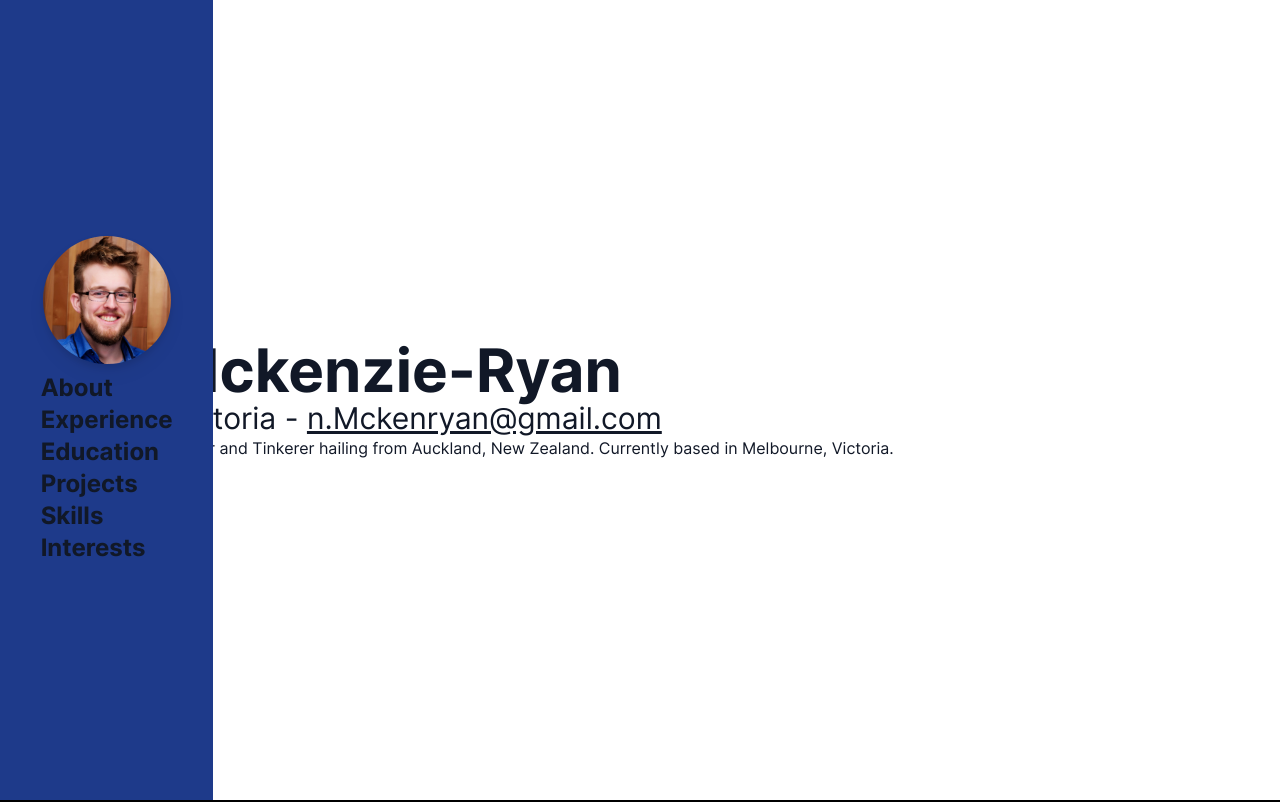
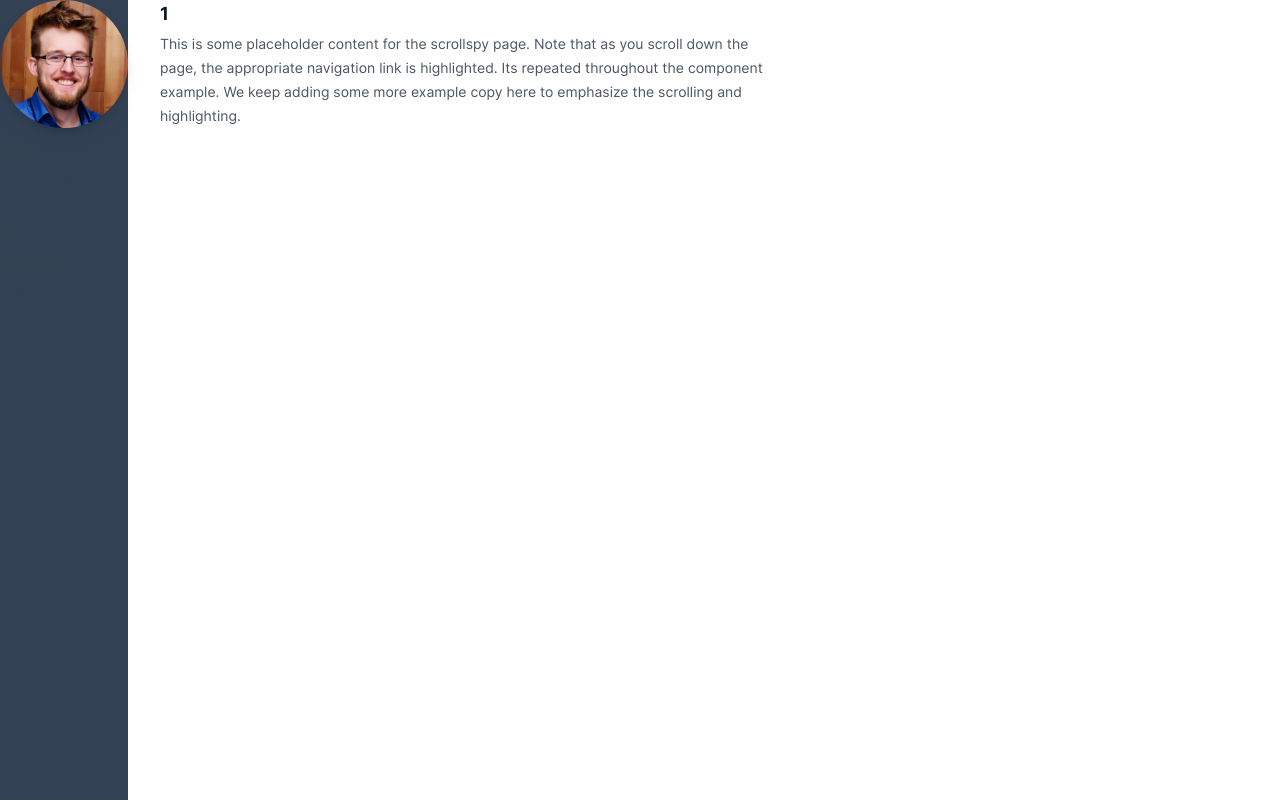
Before and after one commit to nMckenryan/nMckenryan_portfolio, a React (Vite) app: page / in a window 1280 px wide. Shown: the top 802 px of the page. Built offline with nearby package versions, Linux system fonts and the light colour scheme.

Commit message:
Got Scrollspy working

```diff
--- a/package.json
+++ b/package.json
@@ -24,6 +24,7 @@
 	},
 	"dependencies": {
 		"@makotot/ghostui": "^2.0.0",
+		"@preline/scrollspy": "^2.5.0",
 		"@tanstack/react-query": "5.29.2",
 		"react": "18.2.0",
 		"react-dom": "18.2.0",
--- a/src/App.tsx
+++ b/src/App.tsx
@@ -1,13 +1,132 @@
 import LoadingOrError from 'components/LoadingOrError'
-import Sidebar from 'components/SideHeaderBar'
 import { Suspense, type ReactElement } from 'react'
 import { BrowserRouter } from 'react-router-dom'
+import avatar from '../public/apple-touch-icon.png'
 
 export default function App(): ReactElement {
+	const tabs = [
+		{ content: 'About', href: '#item-1' },
+		{ content: 'Experience', href: '#item-2' },
+		{ content: 'Projects', href: '#item-3' },
+		{ content: 'Skills', href: '#item-4' },
+		{ content: 'Education', href: '#item-5' },
+		{ content: 'Interests', href: '#item-6' }
+	]
+
+	const MAX_ITEMS = 6
+	// eslint-disable-next-line @typescript-eslint/no-magic-numbers
+	const test = Array.from({ length: MAX_ITEMS }, (_, index) => index + 1)
+
 	return (
 		<BrowserRouter>
 			<Suspense fallback={<LoadingOrError />} />
-			<Sidebar />
+
+			<div
+				id='scrollspy-scrollable-parent-2'
+				className='h-screen overflow-y-auto'
+			>
+				<div id='side-menu' className='grid grid-cols-5'>
+					<div
+						id='scrollspy-menu'
+						className='fixed col-span-2 h-screen items-center justify-center bg-slate-700'
+					>
+						<img
+							className='mx-auto mb-2 size-32 rounded-full drop-shadow-lg'
+							src={avatar}
+							alt='avatar'
+						/>
+
+						<ul
+							className='sticky top-0'
+							data-hs-scrollspy='#scrollspy-2'
+							data-hs-scrollspy-scrollable-parent='#scrollspy-scrollable-parent-2'
+						>
+							{tabs.map(item => (
+								<li data-hs-scrollspy-group='' key={item.href}>
+									<a
+										href={item.href}
+										className='hs-scrollspy-active:text-blue-600 dark:hs-scrollspy-active:text-blue-500 active block py-0.5 text-sm font-medium leading-6 text-gray-700 hover:text-gray-900 focus:text-blue-600 focus:outline-none dark:text-neutral-400 dark:hover:text-neutral-300 dark:focus:text-blue-500'
+									>
+										{item.content}
+									</a>
+								</li>
+							))}
+						</ul>
+					</div>
+
+					<div id='scrollspy-content' className='col-span-3 ml-[10rem]'>
+						<div id='scrollspy-2' className='h-screen space-y-4'>
+							{test.map(item => (
+								<div id={`item-${item}`} key={item} className='h-screen'>
+									<h3 className='text-lg font-semibold dark:text-white'>
+										{item}
+									</h3>
+									<p className='mt-1 text-sm leading-6 text-gray-600 dark:text-neutral-400'>
+										This is some placeholder content for the scrollspy page.
+										Note that as you scroll down the page, the appropriate
+										navigation link is highlighted. Its repeated throughout the
+										component example. We keep adding some more example copy
+										here to emphasize the scrolling and highlighting.
+									</p>
+								</div>
+							))}
+						</div>
+					</div>
+				</div>
+			</div>
+
+			{/* <div
+				id='scrollspy-scrollable-parent-2'
+				className='max-h-screen overflow-y-auto'
+			>
+				<div id='scrollspy-container' className=' grid grid-cols-5'>
+					<div
+						id='scrollspy-menu'
+						className='flex max-h-screen flex-col items-center justify-center'
+					>
+						<div>
+							<img
+								className='mx-auto mb-2 size-32 rounded-full drop-shadow-lg'
+								src={avatar}
+								alt='avatar'
+							/>
+						</div>
+						<ul
+							className='sticky top-0'
+							data-hs-scrollspy='#scrollspy-2'
+							data-hs-scrollspy-scrollable-parent='#scrollspy-scrollable-parent-2'
+						>
+							{tabs.map(item => (
+								<li key={item.href} data-hs-scrollspy-group=''>
+									<a href={item.href} className='text-2xl font-bold'>
+										{item.content}
+									</a>
+								</li>
+							))}
+						</ul>
+					</div>
+
+					<div id='scrollspy-content' className='col-span-3'>
+						<div id='scrollspy-2' className='space-y-4'>
+							<div id='item-1'>
+								<HeroSection />
+							</div>
+
+							<div id='item-2'>
+								<Section title='Experience'>
+									<p className='mt-1 text-sm leading-6 text-gray-600 dark:text-neutral-400'>
+										This is some placeholder content for the scrollspy page.
+										Note that as you scroll down the page, the appropriate
+										navigation link is highlighted. Its repeated throughout the
+										component example. We keep adding some more example copy
+										here to emphasize the scrolling and highlighting.
+									</p>
+								</Section>
+							</div>
+						</div>
+					</div>
+				</div>
+			</div> */}
 		</BrowserRouter>
 	)
 }
--- /dev/null
+++ b/src/components/HeroSection.tsx
@@ -0,0 +1,20 @@
+import type { ReactElement } from 'react'
+
+export default function HeroSection(): ReactElement {
+	return (
+		<div className='items-left flex h-screen w-full flex-col justify-center'>
+			<h1 className='text-6xl font-bold'>Nigel Mckenzie-Ryan</h1>
+			<h2 className='text-3xl'>
+				Melbourne, Victoria -{' '}
+				<a href='mailto:n.Mckenryan@gmail.com' className='text-3xl underline'>
+					{' '}
+					n.Mckenryan@gmail.com
+				</a>{' '}
+			</h2>
+			<p className='text-baseline w-50'>
+				Web Developer, Prop Builder and Tinkerer hailing from Auckland, New
+				Zealand. Currently based in Melbourne, Victoria.
+			</p>
+		</div>
+	)
+}
--- a/src/components/Section.tsx
+++ b/src/components/Section.tsx
@@ -1,20 +1,16 @@
 import type { ReactElement } from 'react'
 
-export default function HeroSection(): ReactElement {
+export default function Section({
+	title,
+	children
+}: {
+	title: string
+	children: ReactElement
+}): ReactElement {
 	return (
 		<div className='items-left flex h-screen w-full flex-col justify-center'>
-			<h1 className='text-6xl font-bold'>Nigel Mckenzie-Ryan</h1>
-			<h2 className='text-3xl'>
-				Melbourne, Victoria -{' '}
-				<a href='mailto:n.Mckenryan@gmail.com' className='text-3xl underline'>
-					{' '}
-					n.Mckenryan@gmail.com
-				</a>{' '}
-			</h2>
-			<p className='text-baseline w-50'>
-				Web Developer, Prop Builder and Tinkerer hailing from Auckland, New
-				Zealand. Currently based in Melbourne, Victoria.
-			</p>
+			<h1 className='text-6xl font-bold'>{title}</h1>
+			{children}
 		</div>
 	)
 }
--- a/src/components/SideHeaderBar.tsx
+++ b/src/components/SideHeaderBar.tsx
@@ -1,7 +1,4 @@
-import { useRef, type ReactElement } from 'react'
-
-import avatar from '../../public/apple-touch-icon.png'
-import HeroSection from './Section'
+import type { ReactElement } from 'react'
 
 export default function Sidebar(): ReactElement {
 	const tabs = [
@@ -13,62 +10,23 @@ export default function Sidebar(): ReactElement {
 		{ content: 'Interests', href: 'interests' }
 	]
 
-	const sectionReferences = [
-		useRef<HTMLDivElement>(null),
-		useRef<HTMLDivElement>(null),
-		useRef<HTMLDivElement>(null),
-		useRef<HTMLDivElement>(null),
-		useRef<HTMLDivElement>(null),
-		useRef<HTMLDivElement>(null)
-	]
 	return (
-		<div
-			id='sidebar'
-			className='h-screen flex-row items-center justify-center '
-		>
-			<div
-				data-cy='nav-wrapper'
-				className='md:position-fixed fixed hidden h-full w-1/6  list-none flex-col items-center justify-center bg-blue-900 md:flex'
+		<div className='col-span-2'>
+			<h2 className='text-xl font-medium dark:text-white'>Navbar</h2>
+
+			<ul
+				className='sticky top-0'
+				data-hs-scrollspy='#scrollspy-2'
+				data-hs-scrollspy-scrollable-parent='#scrollspy-scrollable-parent-2'
 			>
-				<div>
-					<img
-						className='mx-auto mb-2 size-32 rounded-full drop-shadow-lg'
-						src={avatar}
-						alt='avatar'
-					/>
-				</div>
-				<ul>
-					{tabs.map((item, index) => (
-						<li key={item.href}>
-							<a href={`#section-${index}`} className='text-2xl font-bold'>
-								{item.content}
-							</a>
-						</li>
-					))}
-				</ul>
-			</div>
-			{/* RIGHT SIDE SECTION */}
-			<div data-cy='section-wrapper' className='flex flex-col'>
-				<HeroSection />
-				{tabs.map((_, index) => (
-					<div
-						id={`section-${index}`}
-						key='key'
-						ref={sectionReferences[index]}
-						style={{
-							display: 'flex',
-							justifyContent: 'center',
-							alignItems: 'center',
-							height: '500px',
-							backgroundColor: `#${index}${index}${index}`,
-							color: '#fff',
-							fontSize: '2rem'
-						}}
-					>
-						{index}
-					</div>
+				{tabs.map(item => (
+					<li key={item.href} data-hs-scrollspy-group=''>
+						<a href='#item-1' className='text-2xl font-bold'>
+							{item.content}
+						</a>
+					</li>
 				))}
-			</div>
+			</ul>
 		</div>
 	)
 }
```
Also changed, not shown: 2 other files (tests, documents, lock files or other folders).
